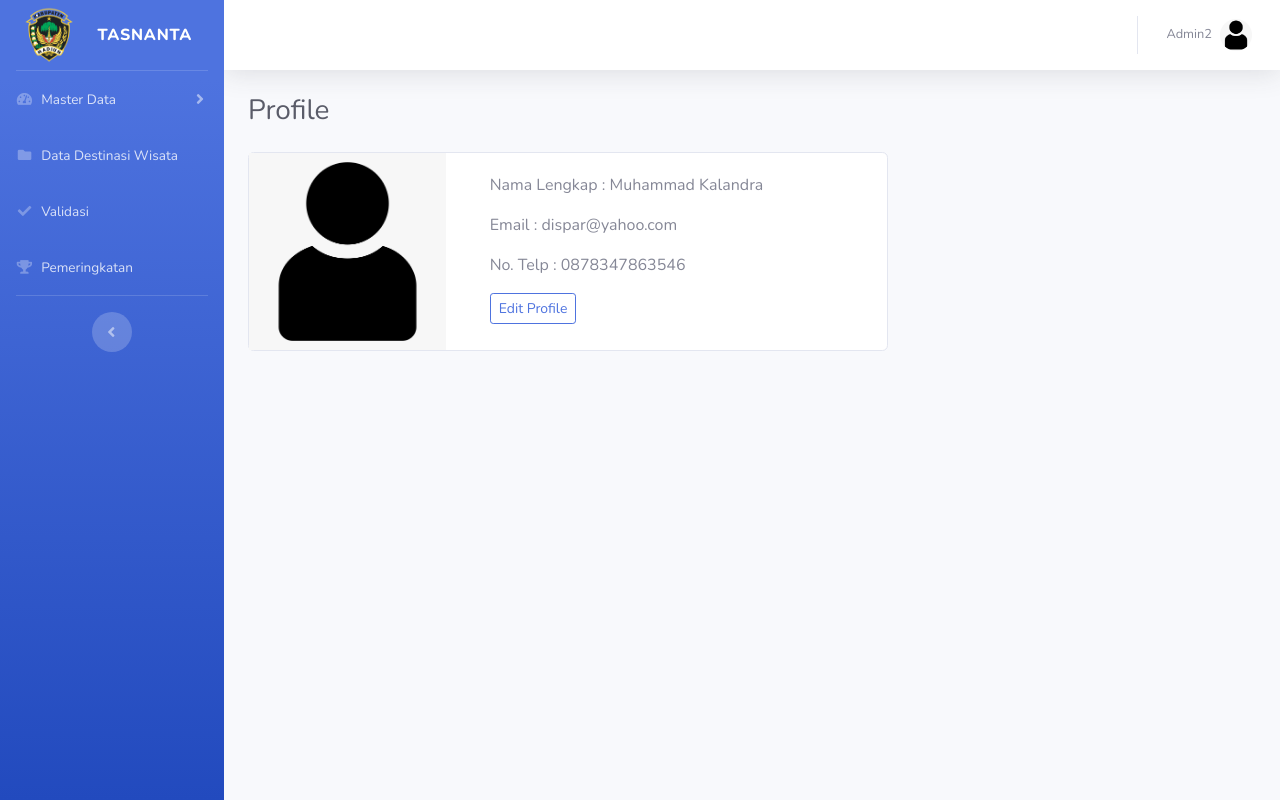
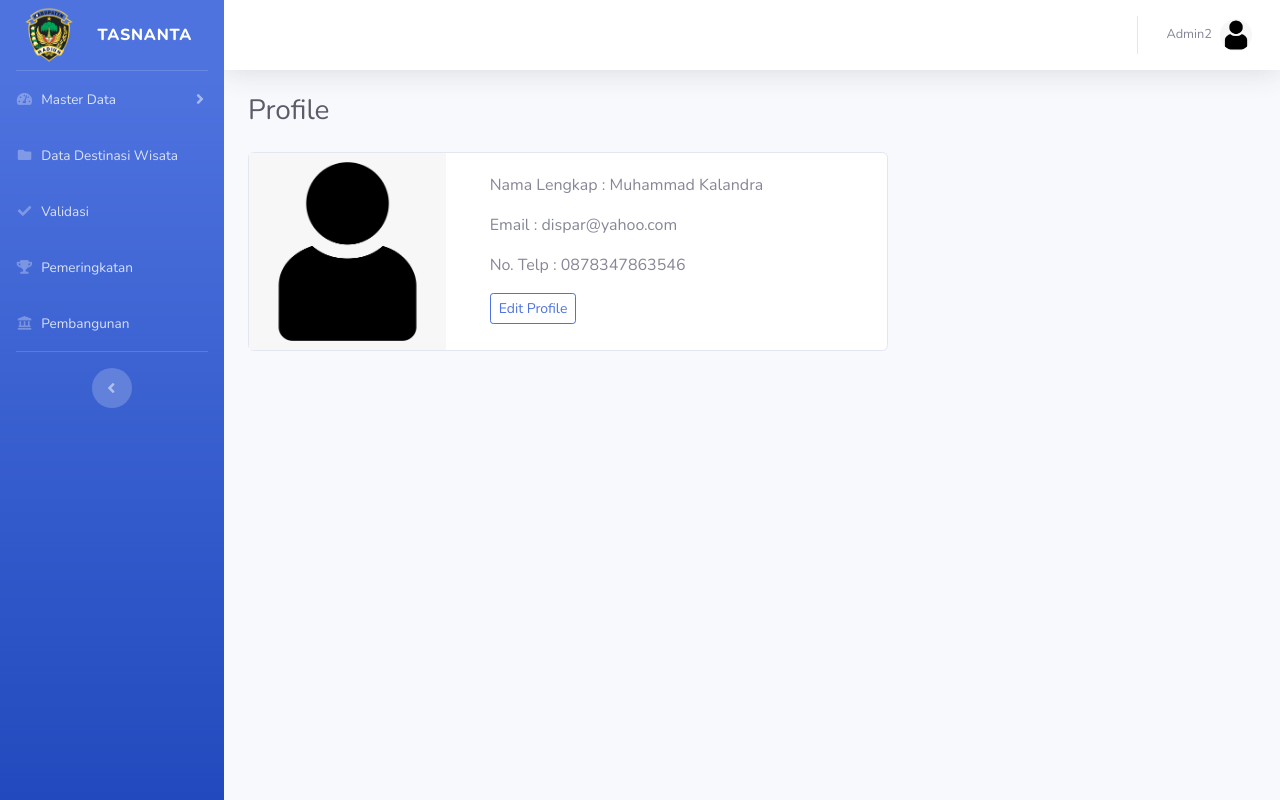
Before and after one commit to ardianita/spk-tasnanta, a CodeIgniter app: page /spk-tasnanta/index.php/dinas/profil in a window 1280 px wide. Run offline with CodeIgniter, Linux system fonts and the light colour scheme; a user stored in the database is signed in; data comes from the database, SQL or seed files in the repository.

Commit message:
Update sidebar_dinas.php

```diff
--- a/application/views/template/sidebar_dinas.php
+++ b/application/views/template/sidebar_dinas.php
@@ -48,6 +48,13 @@
             <a class="nav-link" href="<?= base_url('dinas/pemeringkatan') ?>">
                 <i class="fas fa-fw fa-solid fa-trophy"></i>
                 <span>Pemeringkatan</span></a>
+        </li>
+
+        <!-- Nav Item -->
+        <li class="nav-item">
+            <a class="nav-link" href="<?= base_url('dinas/tampil_pembangunan') ?>">
+                <i class="fas fa-fw fa-landmark"></i>
+                <span>Pembangunan</span></a>
         </li>
 
 
```
